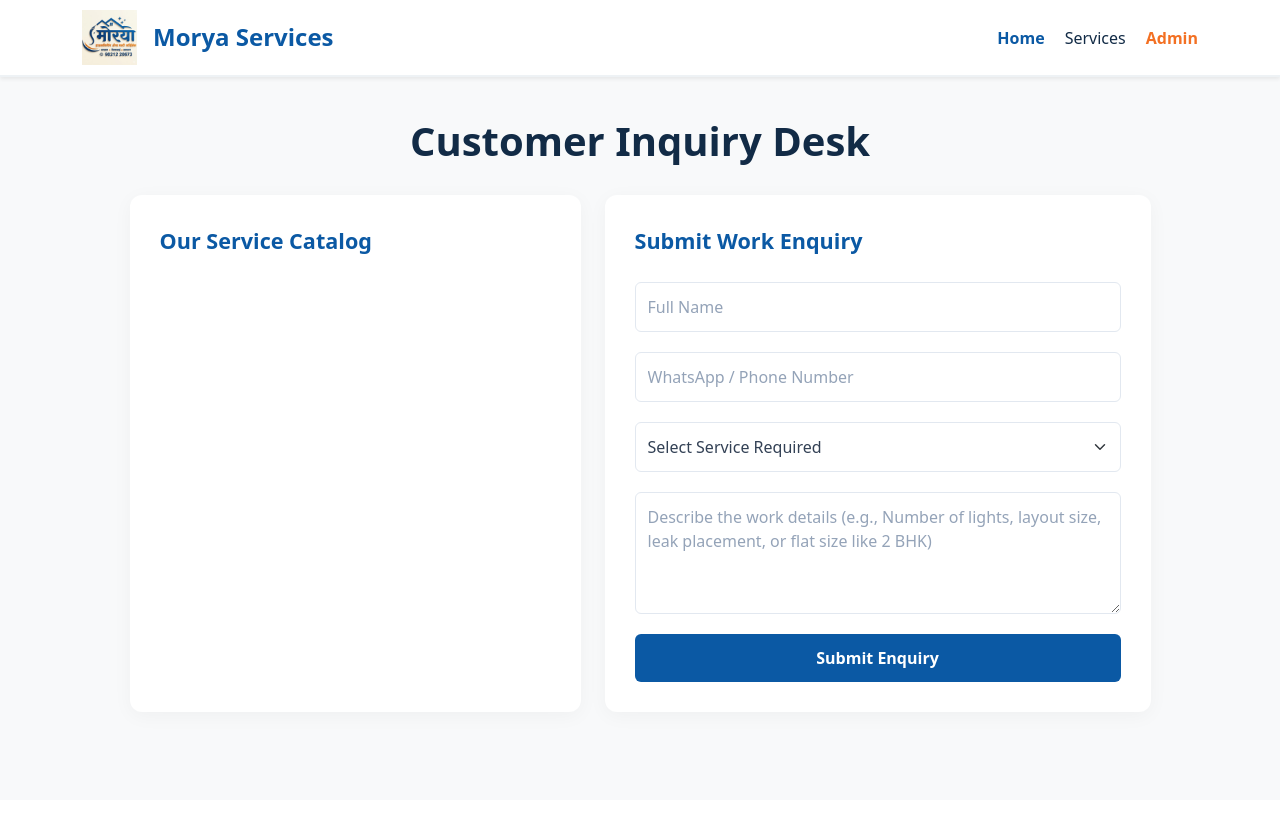
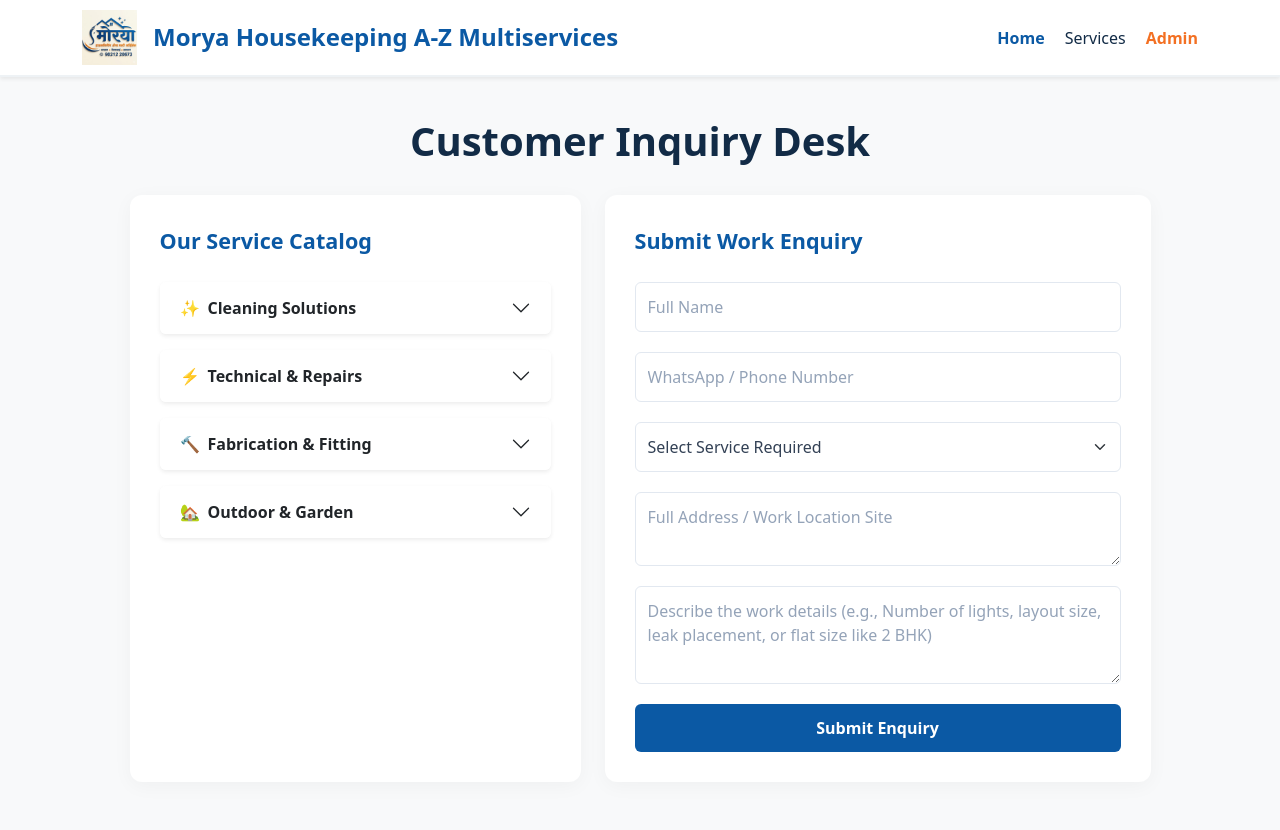
Before and after one commit to Aaryaps003/Morya-A-Z, a Django app: page / in a window 1280 px wide. Before the commit the page ends 714 px from the top, so only its background shows below. Run offline with Django 5.2, Linux system fonts and the light colour scheme.

Commit message:
Feat: Add address field to inquiry form and update brand titles across workspace

```diff
--- a/bookings/templates/bookings/home.html
+++ b/bookings/templates/bookings/home.html
@@ -4,7 +4,7 @@
 <head>
     <meta charset="UTF-8">
     <meta name="viewport" content="width=device-width, initial-scale=1.0">
-    <title>Morya Housekeeping & Multi Services</title>
+    <title>Morya Housekeeping A-Z Multiservices</title>
     <link href="https://cdn.jsdelivr.net/npm/bootstrap@5.3.0/dist/css/bootstrap.min.css" rel="stylesheet">
     <style>
         :root {
@@ -17,7 +17,7 @@
             background-color: #f8f9fa;
         }
 
-        /* Top Header Navbar Style matching your template image */
+        /* Top Header Navbar Style */
         .brand-navbar {
             background-color: #ffffff;
             border-bottom: 2px solid #eef2f5;
@@ -116,7 +116,7 @@
         <div class="container d-flex justify-content-between align-items-center">
             <div class="d-flex align-items-center">
                 <img src="{% static 'bookings/logo.jpg' %}" alt="Morya Logo" class="logo-img me-3">
-                <span class="h4 mb-0 fw-bold d-none d-md-inline" style="color: var(--brand-blue);">Morya Services</span>
+                <span class="h4 mb-0 fw-bold d-none d-md-inline" style="color: var(--brand-blue);">Morya Housekeeping A-Z Multiservices</span>
             </div>
             <nav class="d-flex align-items-center">
                 <a href="#" class="nav-link-custom active">Home</a>
@@ -176,7 +176,9 @@
                             {% endfor %}
                         </select>
 
-                        <textarea name="work_description" class="form-control form-control-custom" rows="4" placeholder="Describe the work details (e.g., Number of lights, layout size, leak placement, or flat size like 2 BHK)" required></textarea>
+                        <textarea name="address" class="form-control form-control-custom" rows="2" placeholder="Full Address / Work Location Site" required></textarea>
+
+                        <textarea name="work_description" class="form-control form-control-custom" rows="3" placeholder="Describe the work details (e.g., Number of lights, layout size, leak placement, or flat size like 2 BHK)" required></textarea>
 
                         <button type="submit" class="btn btn-action">Submit Enquiry</button>
                     </form>
--- a/bookings/views.py
+++ b/bookings/views.py
@@ -1,28 +1,41 @@
 from django.shortcuts import render
 
 def homepage(request):
-    # Defining our core services dynamically in a list of dictionaries
-    services = [
+    # Grouping your expanded services logically into categories
+    service_categories = [
         {
-            'title': 'Residential Cleaning',
-            'description': 'Deep clean, routine maintenance, and move-in/move-out cleaning for your home.',
-            'icon': '🏠'
+            'name': 'Cleaning Solutions',
+            'icon': '✨',
+            'items': ['Full Home Deep Cleaning', 'Sofa & Carpet Shampooing', 'Water Tank Cleaning', 'Drainage & Leakage Solutions']
         },
         {
-            'title': 'Commercial & Office Cleaning',
-            'description': 'Keep your workspace spotless, professional, and hygienic for your employees and clients.',
-            'icon': '🏢'
+            'name': 'Technical & Repairs',
+            'icon': '⚡',
+            'items': ['All Electrical Works', 'All Plumbing Works', 'Home Appliances Repair', 'Water Motor & Borewell Installation']
         },
         {
-            'title': 'Specialized Deep Cleaning',
-            'description': 'Intense carpet washing, window treatment, and post-construction cleaning services.',
-            'icon': '✨'
+            'name': 'Fabrication & Fitting',
+            'icon': '🔨',
+            'items': ['All Carpentry Work', 'Fitting Works (Glass, Tiles, Lights)', 'All Masonry Work', 'Gate Repair & Welding']
+        },
+        {
+            'name': 'Outdoor & Garden',
+            'icon': '🏡',
+            'items': ['All Gardening Work', 'Lawn Maintenance & Landscaping']
         }
     ]
 
-    # Context data is passed as a dictionary to our HTML template
+    # Flattened list for the form dropdown selection option
+    all_services = [
+        'Residential Deep Cleaning', 'Commercial Cleaning', 'All Electrical Works',
+        'All Gardening Work', 'All Plumbing Works', 'Home Appliances Repair',
+        'Fitting Works (Glass, Tiles, Lights)', 'Water Motor & Borewell Services',
+        'Leakage Solutions', 'Gate Repair', 'All Carpentry Work', 'All Masonry Work'
+    ]
+
     context = {
         'firm_name': 'Morya A-Z Multi Services',
-        'services': services
+        'categories': service_categories,
+        'all_services': all_services
     }
     return render(request, 'bookings/home.html', context)
```
Also changed, not shown: bookings/models.py (+3 -4 lines), bookings/migrations/0001_initial.py (added), db.sqlite3.
